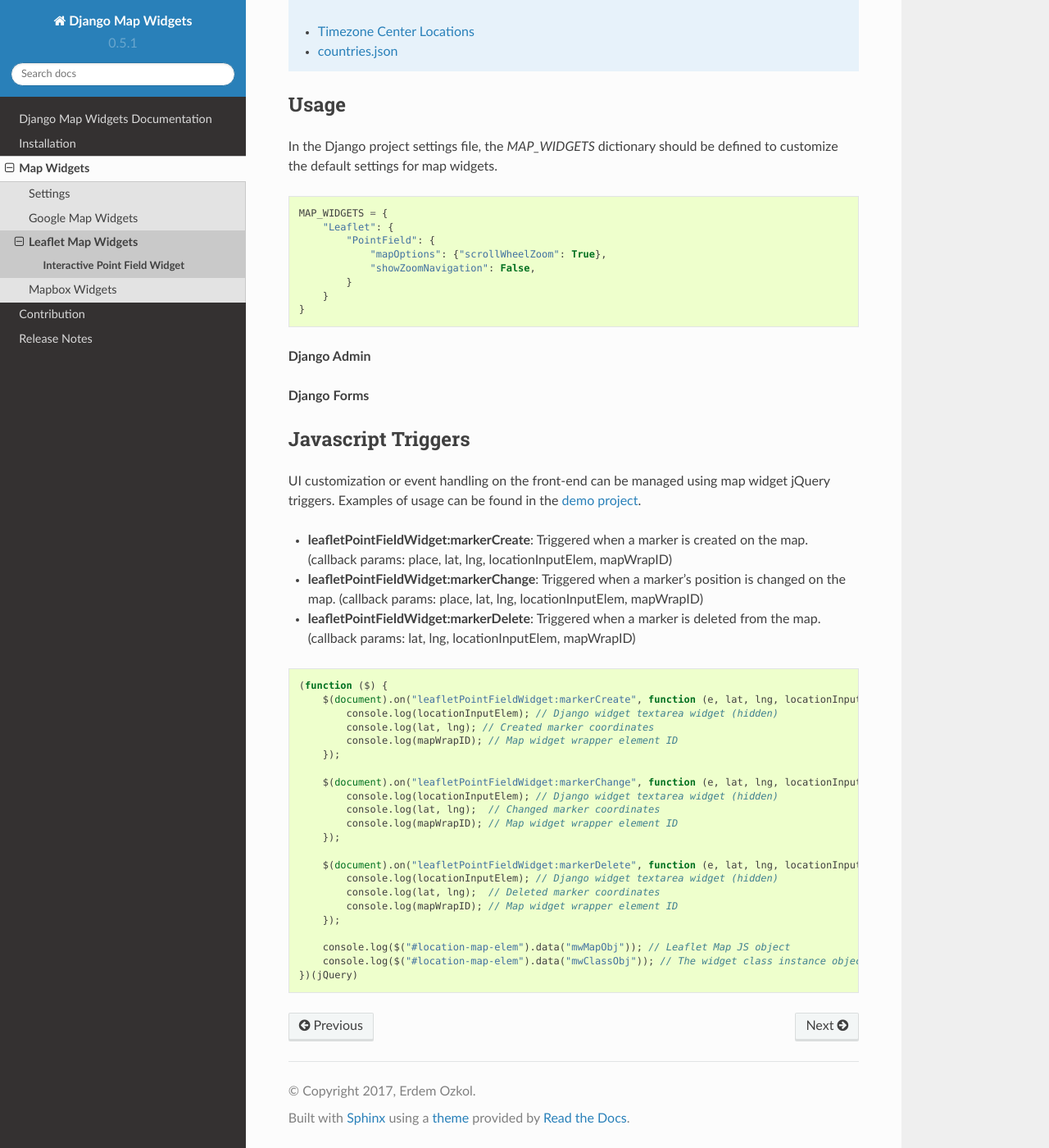
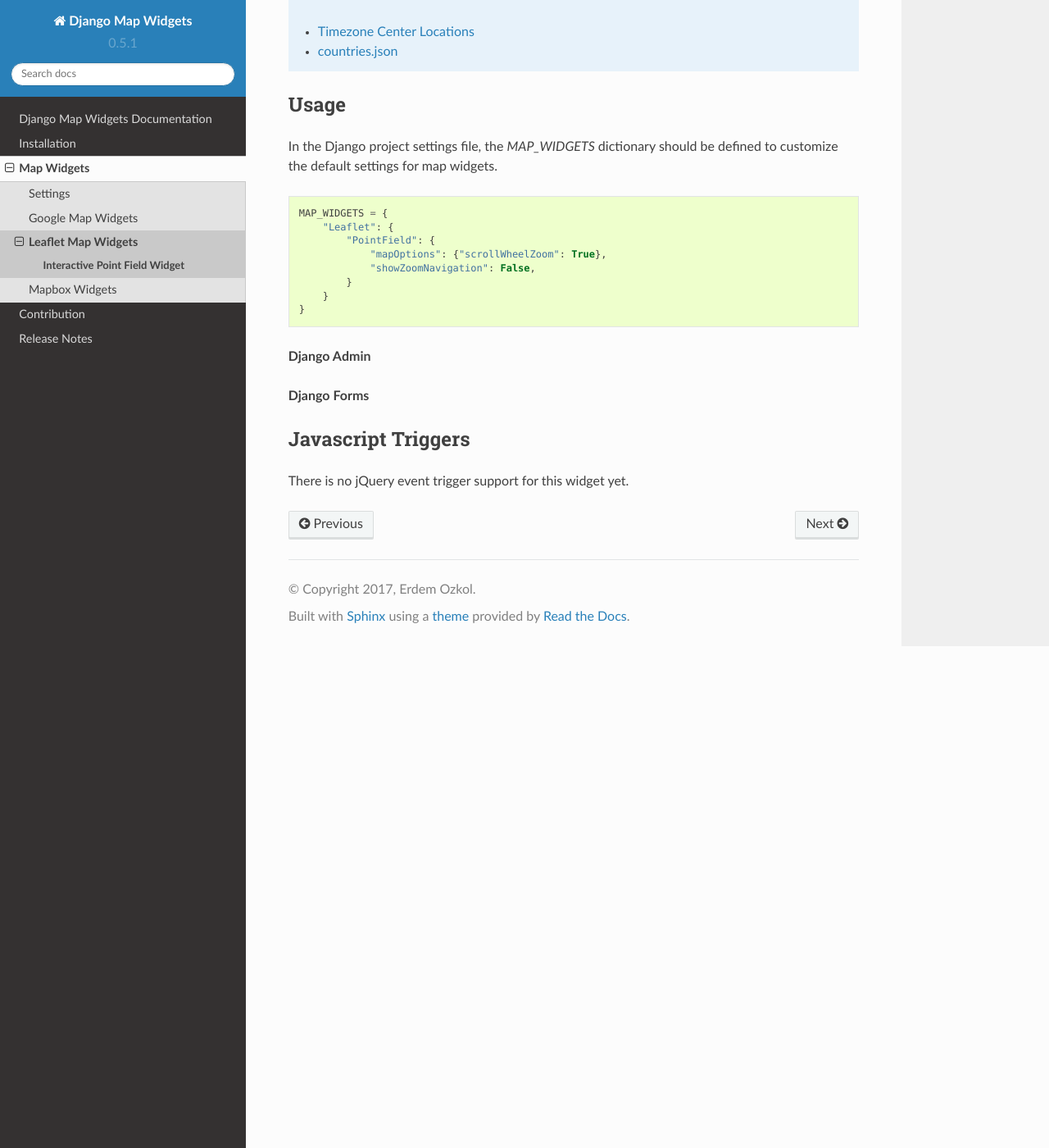
Before and after one commit to erdem/django-map-widgets, a Sphinx documentation site: the page built from docs/widgets/leaflet/PointField/interactive.rst, in a window 1280 px wide and 1400 px high, scrolled down 1898 px. Shown: the whole window at 82% size. Built offline with Sphinx 7.4.7 and the Read the Docs theme 2.0.0, drawn with Linux system fonts in a browser that asks for light colours.

Commit message:
update leaflet interactive widget `Javascript Triggers` documentation.

```diff
--- a/docs/widgets/leaflet/PointField/interactive.rst
+++ b/docs/widgets/leaflet/PointField/interactive.rst
@@ -115,36 +115,4 @@
 Javascript Triggers
 ^^^^^^^^^^^^^^^^^^^
 
-UI customization or event handling on the front-end can be managed using map widget jQuery triggers. Examples of usage can be found in the `demo project <https://github.com/erdem/django-map-widgets/tree/main/demo>`_.
-
-* **leafletPointFieldWidget:markerCreate**: Triggered when a marker is created on the map. (callback params: place, lat, lng, locationInputElem, mapWrapID)
-
-* **leafletPointFieldWidget:markerChange**: Triggered when a marker's position is changed on the map. (callback params: place, lat, lng, locationInputElem, mapWrapID)
-
-* **leafletPointFieldWidget:markerDelete**: Triggered when a marker is deleted from the map. (callback params: lat, lng, locationInputElem, mapWrapID)
-
-
-.. code-block:: javascript
-
-    (function ($) {
-        $(document).on("leafletPointFieldWidget:markerCreate", function (e, lat, lng, locationInputElem, mapWrapID) {
-            console.log(locationInputElem); // Django widget textarea widget (hidden)
-            console.log(lat, lng); // Created marker coordinates
-            console.log(mapWrapID); // Map widget wrapper element ID
-        });
-
-        $(document).on("leafletPointFieldWidget:markerChange", function (e, lat, lng, locationInputElem, mapWrapID) {
-            console.log(locationInputElem); // Django widget textarea widget (hidden)
-            console.log(lat, lng);  // Changed marker coordinates
-            console.log(mapWrapID); // Map widget wrapper element ID
-        });
-
-        $(document).on("leafletPointFieldWidget:markerDelete", function (e, lat, lng, locationInputElem, mapWrapID) {
-            console.log(locationInputElem); // Django widget textarea widget (hidden)
-            console.log(lat, lng);  // Deleted marker coordinates
-            console.log(mapWrapID); // Map widget wrapper element ID
-        });
-
-        console.log($("#location-map-elem").data("mwMapObj")); // Leaflet Map JS object
-        console.log($("#location-map-elem").data("mwClassObj")); // The widget class instance object
-    })(jQuery)
+There is no jQuery event trigger support for this widget yet.
```
